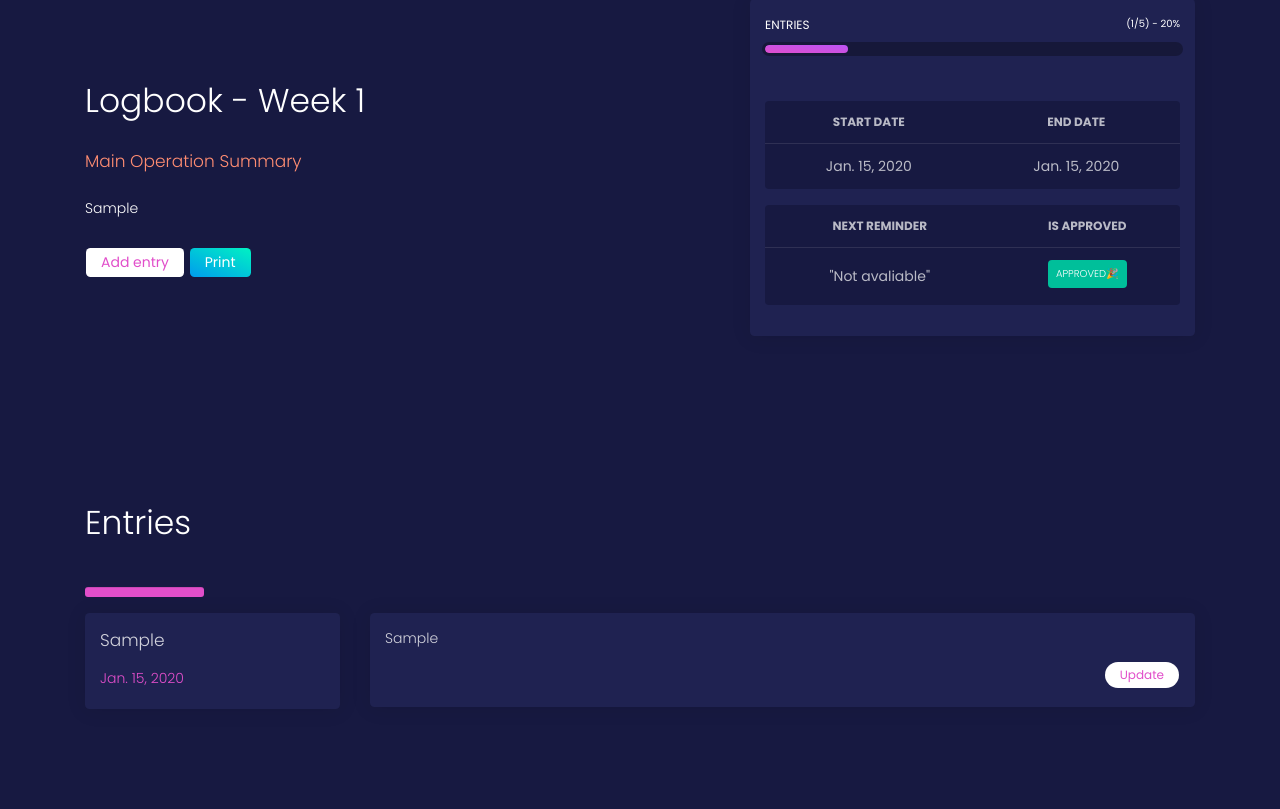
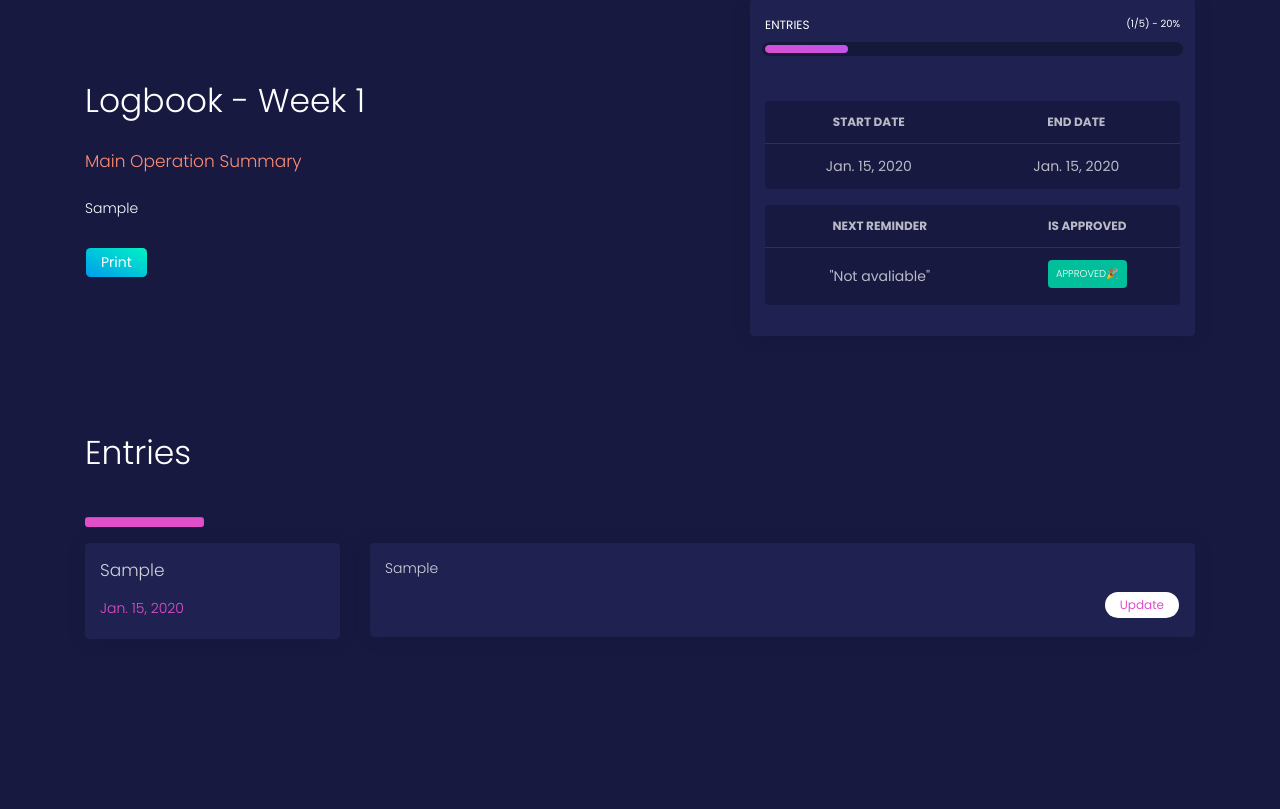
Before and after one commit to AidaLog/aidalog, a Django app: page /logbook/catalog/1/ in a window 1280 px wide. Shown: the part 147-956 px from the top of the page. After the commit the page ends 786 px from the top, so only its background shows below. Run offline with Django 4.2, Linux system fonts and the light colour scheme; a user stored in the database is signed in; tables that the repository leaves empty hold one stand-in row (values such as "Sample post"); some libraries are stand-ins or nearby versions.

Commit message:
batch entry as default, print when there are entries

```diff
--- a/templates/logbook/logbook_detail.html
+++ b/templates/logbook/logbook_detail.html
@@ -24,10 +24,10 @@
                             <p class="text-white mt-4">{{logbook.week_activity}}</p>
 
                             {% if metadata.entry_count == 0 %}
-                            <a href="{% url 'logbook_batch' logbook.id %}" class="btn btn-neutral mt-4 btn-sm">Batch Entries</a>
+                            <a href="{% url 'logbook_batch' logbook.id %}" class="btn btn-neutral mt-4 btn-sm">Create Entries</a>
+                            {% else %}
+                            <a href="{% url 'aidalog' logbook.id %}" class="btn btn-success mt-4 btn-sm">Print</a>
                             {% endif %}
-                            <a href="{% url 'logbook_entry' logbook.id %}" class="btn btn-neutral mt-4 btn-sm">Add entry</a>
-                            <a href="{% url 'aidalog' logbook.id %}" class="btn btn-success mt-4 btn-sm">Print</a>
                         </div>
 
                         <div class="col-lg-5 mb-5 mb-lg-0">
@@ -106,7 +106,7 @@
                 </div>
             </div>
 
-            <div class="section" id="entries">
+            <div class="container-fluid" id="entries">
 
                 <div class="container">
                     <div class="row">
```
